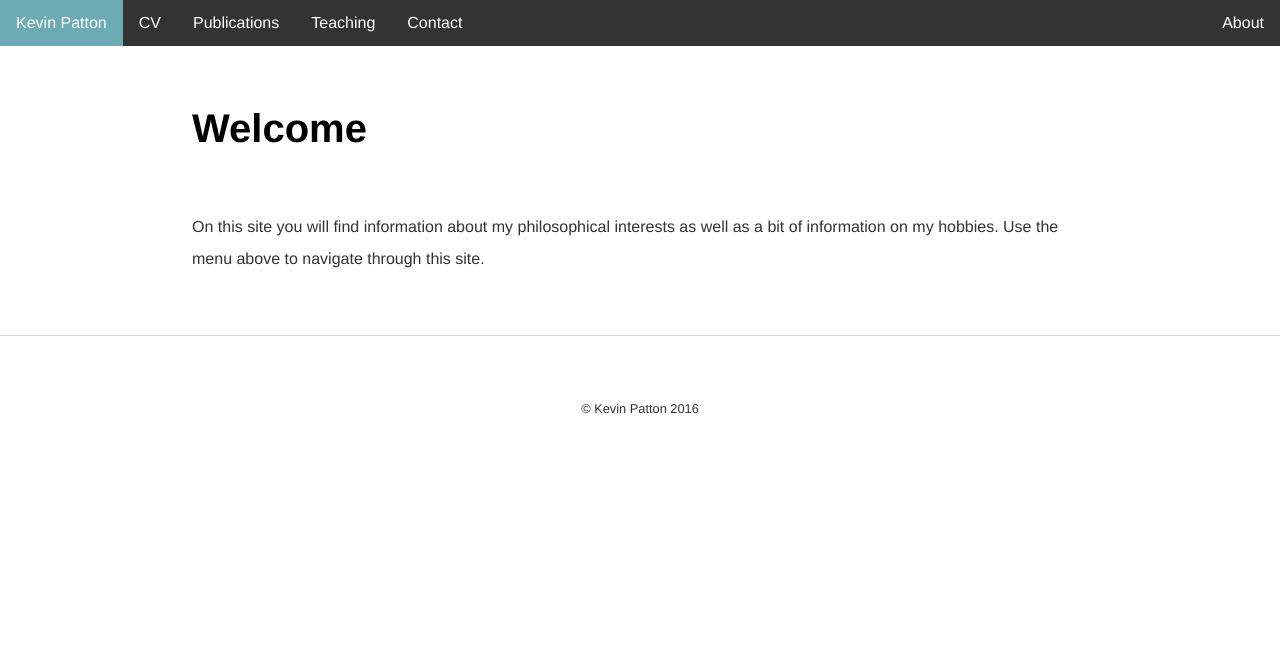
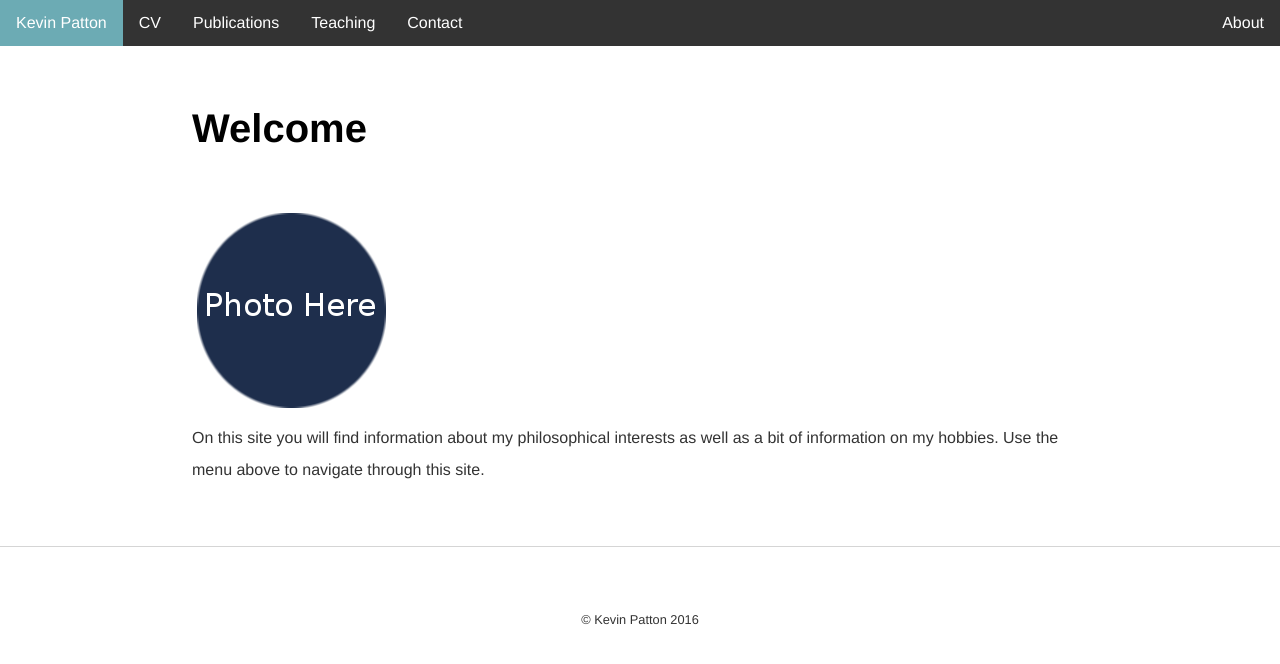
Before and after one commit to kevinjpatton/kevinjpatton.github.io, a Jekyll site: the page built from index.html, in a window 1280 px wide. Shown: the top 664 px of the page. Built offline with Jekyll 4.4.1, drawn with Linux system fonts in a browser that asks for light colours; Markdown is read by kramdown in place of the engine named in the settings.

Commit message:
Update index.html

```diff
--- a/index.html
+++ b/index.html
@@ -4,5 +4,5 @@
 ---
 <div class="blurb">
 	<h1>Welcome</h1>
-	<p>On this site you will find information about my philosophical interests as well as a bit of information on my hobbies.  Use the menu above to navigate through this site.</p>
+	<p><img src="HomePage.png" alt="test_pic" style="width:200px;height:200px;"><br>On this site you will find information about my philosophical interests as well as a bit of information on my hobbies.  Use the menu above to navigate through this site.</p>
 </div><!-- /.blurb -->
```
